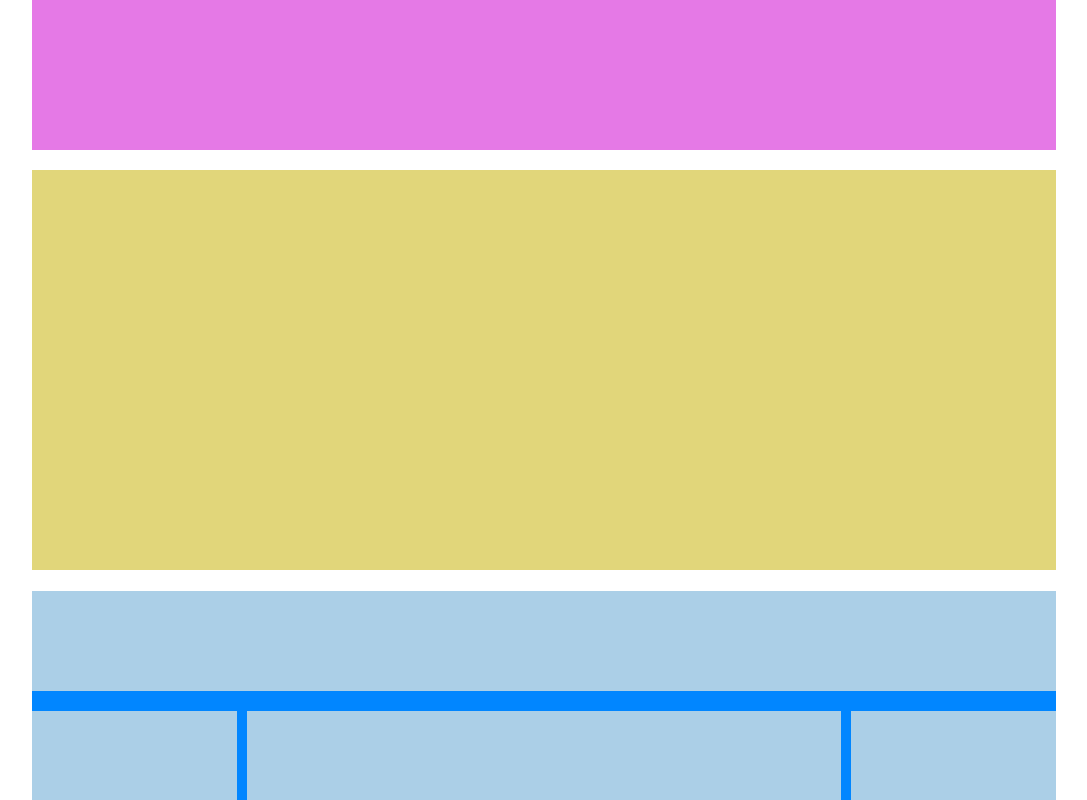
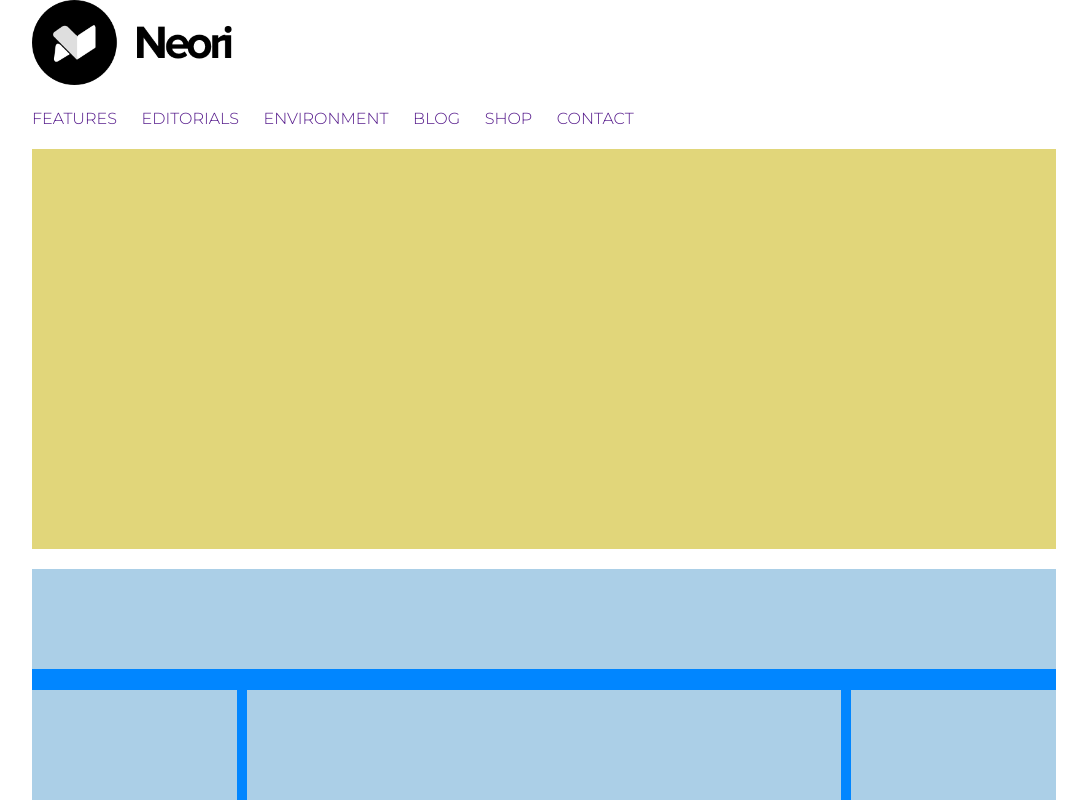
Before and after one commit to AndreaEsposito21/htmlcss-wp, a plain HTML site: page index.html in a window 1280 px wide. Shown: the top 800 px of the page, without its empty margins (96-1183 px from the left). Drawn offline with Linux system fonts and the light colour scheme.

Commit message:
logo-menu

```diff
--- a/css/style.css
+++ b/css/style.css
@@ -7,21 +7,50 @@
 
 
 /* COMMON */
-.wrapper {
-    padding: 0 10%;
+body {
+    font-family: 'Montserrat', sans-serif;
 }
 
+.wrapper {
+    margin: auto;
+    width: 1024px;
+}
+
+img {
+    width: 100%;
+}
+
+.block-margin {
+    margin: 2% 0;
+}
 
 /* HEADER */
-header *{
-    margin-bottom: 2%;
+.logo {
+    /* height: 150px;
+    background-color: #e579e6; */
 }
 
-.logo {
-    height: 150px;
-    background-color: #e579e6;
+.logo img {
+    width: 200px;
 }
-.giallo {
+
+/* Nav */
+.menu {
+    list-style-type: none;
+}
+
+.menu li {
+    display: inline-block;
+    margin-right: 2%;
+}
+
+.menu a {
+    text-decoration: none;
+    text-transform: uppercase;
+}
+
+/* Banner */
+.banner {
     height: 400px;
     background-color: #e1d67a;
 }
@@ -32,10 +61,6 @@ header *{
 main {
     background-color: #0186ff;
     width: 100%;
-}
-
-main * {
-    margin-bottom: 2%;
 }
 
 .clearfix::after {
@@ -72,6 +97,5 @@ main * {
 footer {
     background-color: #8801fe;
     height: 100px;
-    margin-top: 2%;
 }
 /* FINE FOOTER */
--- a/index.html
+++ b/index.html
@@ -5,6 +5,9 @@
     <meta http-equiv="X-UA-Compatible" content="IE=edge">
     <meta name="viewport" content="width=device-width, initial-scale=1.0">
     <title>Document</title>
+
+    <link rel="preconnect" href="https://fonts.gstatic.com">
+    <link href="https://fonts.googleapis.com/css2?family=Montserrat:wght@300&display=swap" rel="stylesheet">
 
     <link rel="stylesheet" href="css/style.css">
 
@@ -14,17 +17,51 @@
 
         <!-- HEADER -->
         <header>
-            <div class="logo"></div>
-            <div class="giallo"></div>
+
+            <!-- Logo -->
+            <div class="logo">
+                <img src="img/logo.png" alt="Logo">
+            </div>
+
+            <!-- Menu -->
+            <nav class="block-margin">
+                <ul class="menu">
+                    <li>
+                        <a href="">Features</a>
+                    </li>
+                    <li>
+                        <a href="">Editorials</a>
+                    </li>
+                    <li>
+                        <a href="">Environment</a>
+                    </li>
+                    <li>
+                        <a href="">Blog</a>
+                    </li>
+                    <li>
+                        <a href="">Shop</a>
+                    </li>
+                    <li>
+                        <a href="">Contact</a>
+                    </li>
+                </ul>
+            </nav>
+
+            <!-- Banner e intestazione -->
+            <div class="banner"></div>
+
         </header>
         <!-- FINE HEADER -->
 
         <!-- MAIN -->
-        <main class="clearfix">
+        <main class="block-margin">
             <div class="riga"></div>
+
+            <div class="clearfix block-margin">
             <div class="col col-left"></div>
             <div class="col col-center"></div>
             <div class="col col-right"></div>
+            </div>
         </main>
         <!-- FINE MAIN -->
 
```
